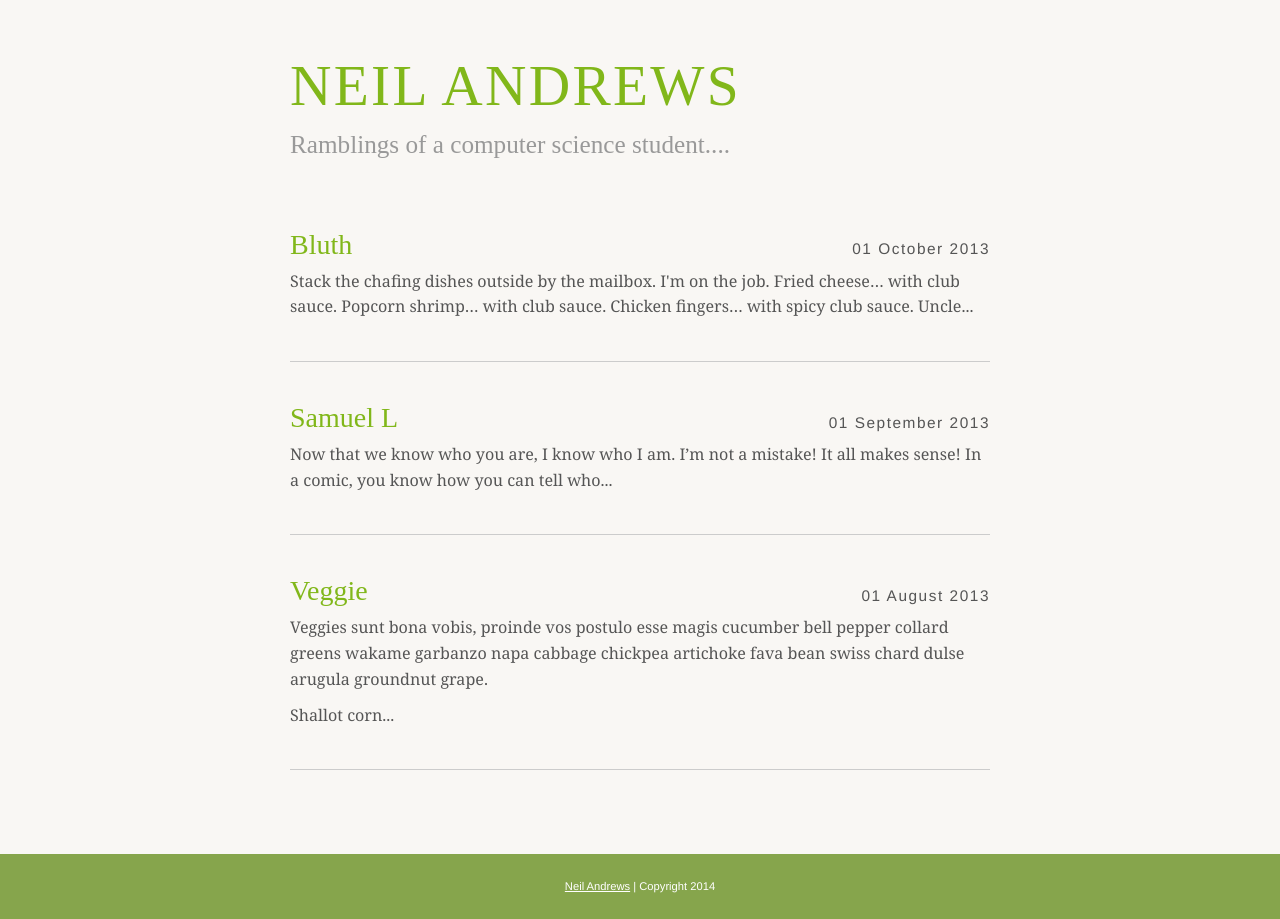
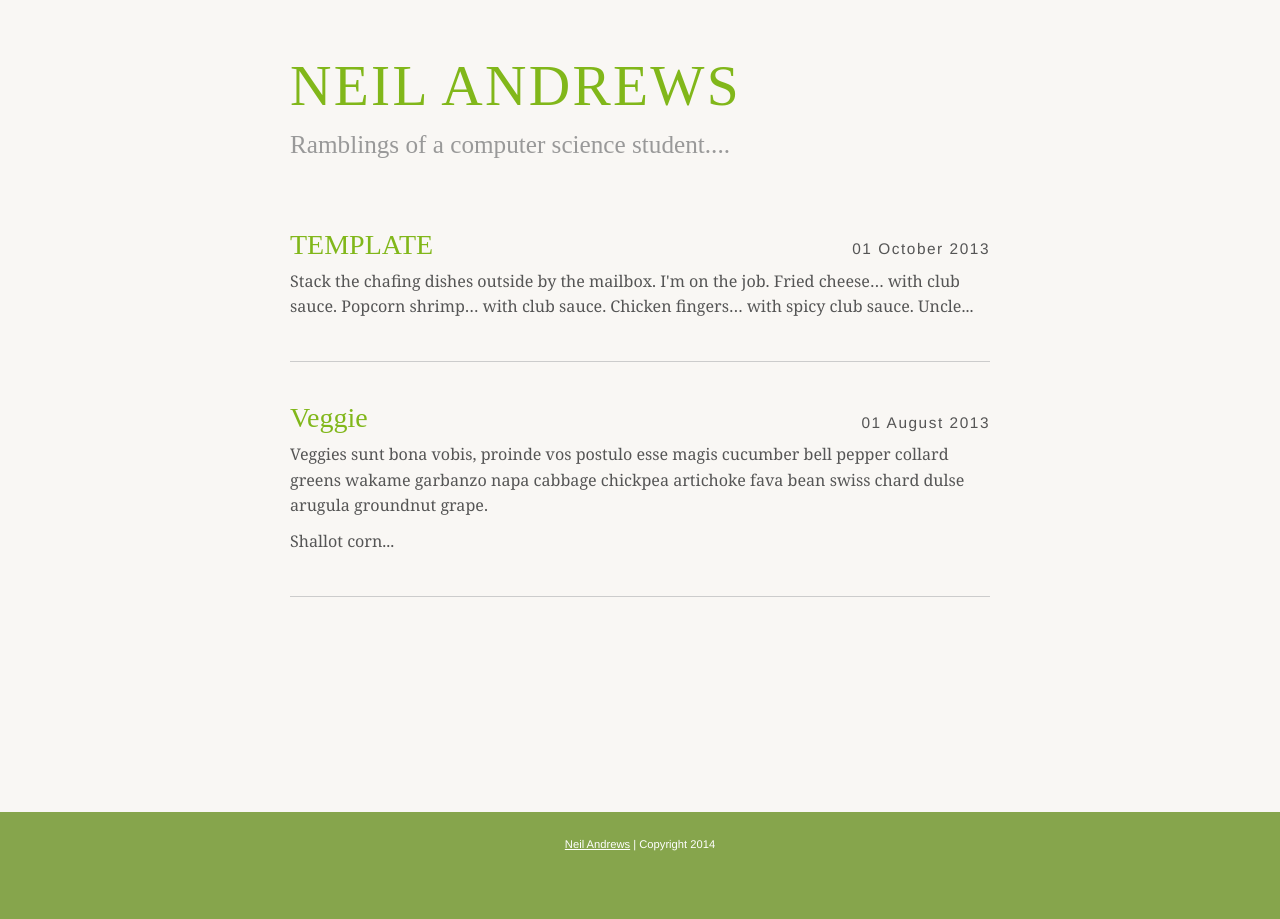
Before and after one commit to neilandrews/neilandrews.github.io, a Jekyll site: the page built from index.html, in a window 1280 px wide. Built offline with Jekyll 4.4.1, drawn with Linux system fonts in a browser that asks for light colours; some web fonts are replaced; the list of posts is cut into pages by our own code; some of the changed lines change nothing that is shown.

Commit message:
template updates

```diff
--- a/_posts/2013-09-01-ninth-post.md
+++ /dev/null
@@ -1,14 +0,0 @@
----
-layout: post_page
-title: Samuel L
----
-
-Now that we know who you are, I know who I am. I'm not a mistake! It all makes sense! In a comic, you know how you can tell who the arch-villain's going to be? He's the exact opposite of the hero. And most times they're friends, like you and me! I should've known way back when... You know why, David? Because of the kids. They called me Mr Glass.
-
-Now that there is the Tec-9, a crappy spray gun from South Miami. This gun is advertised as the most popular gun in American crime. Do you believe that shit? It actually says that in the little book that comes with it: the most popular gun in American crime. Like they're actually proud of that shit.
-
-Look, just because I don't be givin' no man a foot massage don't make it right for Marsellus to throw Antwone into a glass motherfuckin' house, fuckin' up the way the nigger talks. Motherfucker do that shit to me, he better paralyze my ass, 'cause I'll kill the motherfucker, know what I'm sayin'?
-
-Your bones don't break, mine do. That's clear. Your cells react to bacteria and viruses differently than mine. You don't get sick, I do. That's also clear. But for some reason, you and I react the exact same way to water. We swallow it too fast, we choke. We get some in our lungs, we drown. However unreal it may seem, we are connected, you and I. We're on the same curve, just on opposite ends.
-
-Now that there is the Tec-9, a crappy spray gun from South Miami. This gun is advertised as the most popular gun in American crime. Do you believe that shit? It actually says that in the little book that comes with it: the most popular gun in American crime. Like they're actually proud of that shit.
--- a/_posts/2013-10-01-tenth-post.md
+++ b/_posts/2013-10-01-tenth-post.md
@@ -1,6 +1,6 @@
 ---
 layout: post_page
-title: Bluth
+title: [TEMPLATE]
 ---
 
 {% include bluth.html %}
```
